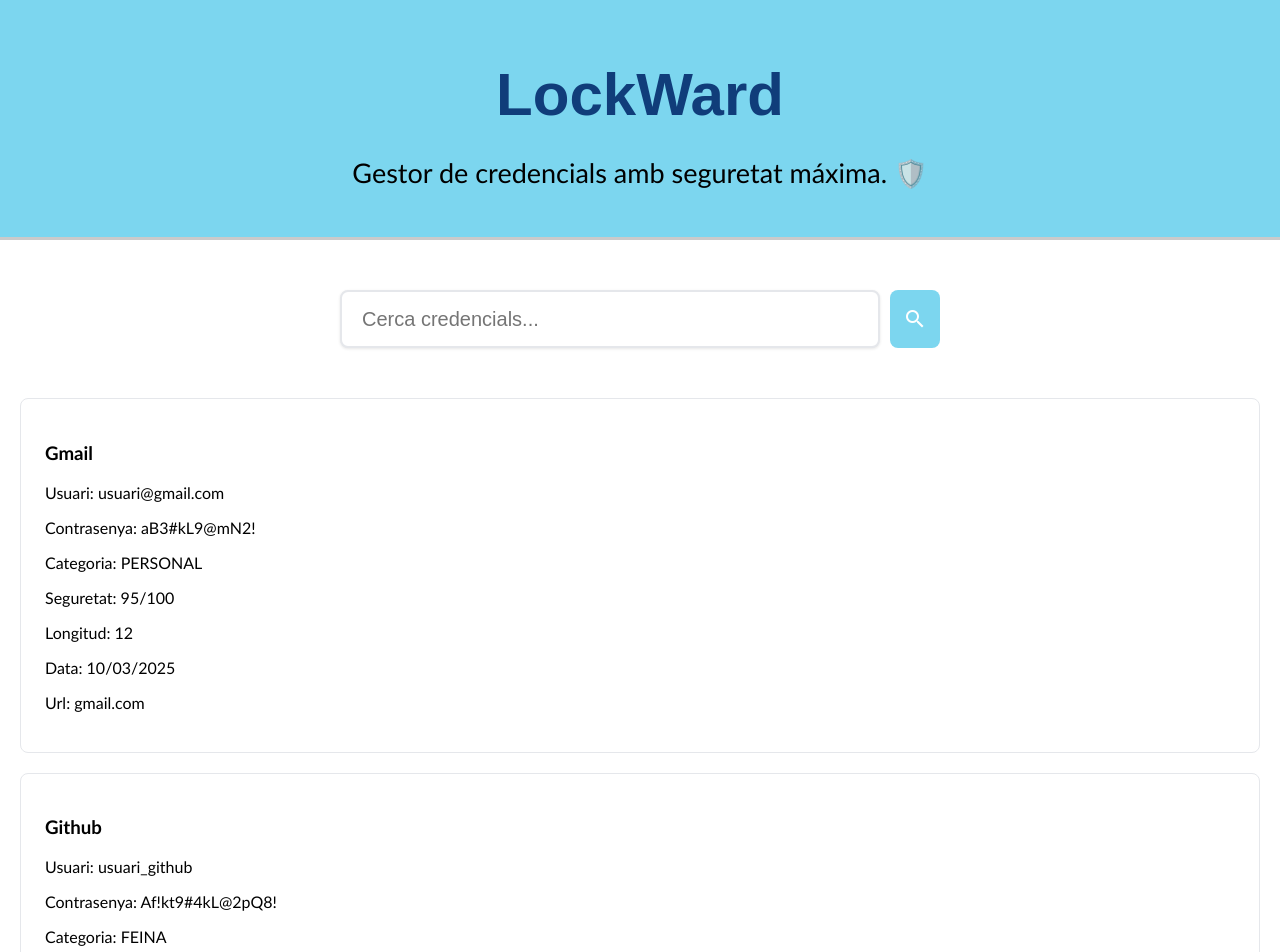
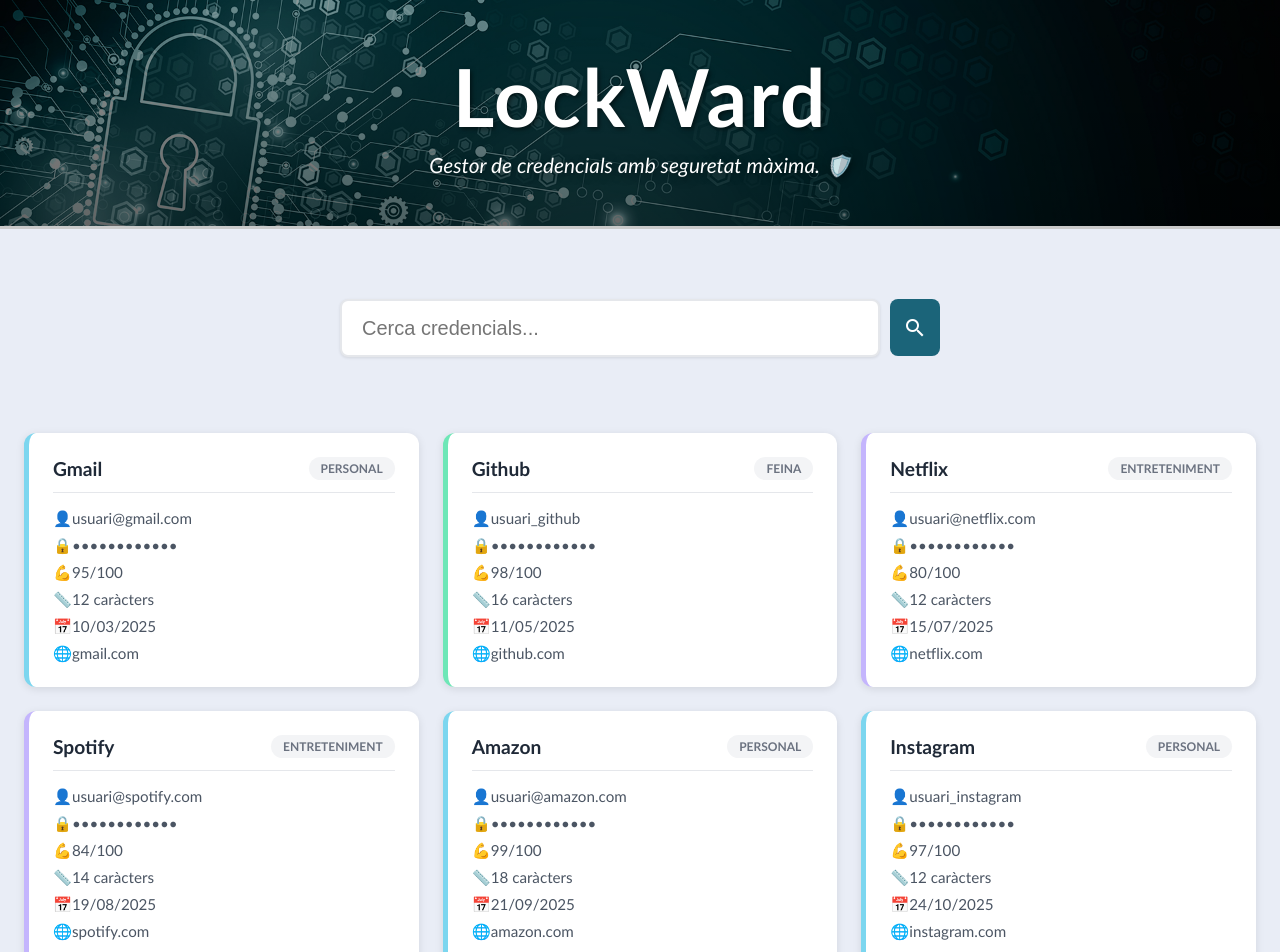
Before and after one commit to nicolassagnier/LockWard, an Angular app: page / in a window 1280 px wide. Shown: the top 952 px of the page. Built offline with nearby package versions, Linux system fonts and the light colour scheme.

Commit message:
EAC2: exercici 5 completat

```diff
--- a/src/app/app.component.html
+++ b/src/app/app.component.html
@@ -1,9 +1,11 @@
 
-<div class="background" style="background: #7cd6ef; color: rgb(0, 0, 0); padding: 20px; text-align: center;">
-  <h1>{{ title }}</h1>
-  <p>Gestor de credencials amb seguretat máxima. 🛡️</p>
-</div>
+<header class="header">
+  <h1 class="header__titol"> {{ title }}</h1>
+  <p class="header__subtitol">Gestor de credencials amb seguretat màxima. 🛡️</p>
+</header>
 
 <app-llista-elements></app-llista-elements>
 
-<footer></footer>
+<footer class="footer">
+  <p class="footer__text">© 2025 LockWard — Gestor de credencials segur</p>
+</footer>
--- a/src/app/app.component.scss
+++ b/src/app/app.component.scss
@@ -1,31 +1,41 @@
-.contenidor {
-  max-width: 1200px;
-  margin: 0 auto;
-  padding: 2rem;
+.header{
+  background-image: linear-gradient(rgba(0, 0, 0, 0.4), rgba(0, 0, 0, 0.6)), url('/banner.jpg');
+  background-size: cover;
+  background-position: center;
+  text-align: center;
+  padding: 3rem 1.5rem;
+  border-bottom: 3px solid #cacaca;
+
+  &__titol {
+    font-size: 5rem;
+    font-weight: 800;
+    color: #ffffff;
+    margin: 0 0 0.5rem 0;
+    letter-spacing: 2px;
+    text-shadow: 2px 2px 4px rgba(0, 0, 0, 0.5);
+  }
+  &__subtitol {
+    font-size: 1.3rem;
+    color: #ffffff;
+    margin: 0;
+    font-style: italic;
+    text-shadow: 2px 2px 10px rgba(0, 0, 0, 0.5);
+  }
 }
 
-h1 {
-  color: #103d7a;
-  margin-bottom: 0.5rem;
-  font-size: 60px;
-  font-family: Arial, Helvetica, sans-serif ;
+.footer {
+  text-align: center;
+  padding: 3rem 1.5rem;
+  background: #1b6479;
+  color: #c5c5c5;
+  margin-top: 2rem;
+
+  &__text {
+    font-size: 1.1rem;
+    margin: 0;
+  }
 }
-
-p{
-  font-size: 27px;
+app-llista-elements {
+  display: block;
+  min-height: calc(100vh - 200px);
 }
-
-.subtitol {
-  color: #6b7280;
-  margin-bottom: 2rem;
-
-}
-
-.llista-elements {
-  display: grid;
-  grid-template-columns: repeat(auto-fill, minmax(300px, 1fr));
-  gap: 1.5rem;
-}
-.background{
-  border-bottom: 3px solid #cacaca;
-}
--- a/src/app/components/barra-cerca/barra-cerca.component.html
+++ b/src/app/components/barra-cerca/barra-cerca.component.html
@@ -1,20 +1,31 @@
 <div class="barra-cerca">
   <form #cercaForm="ngForm" (ngSubmit)="onCerca()">
     <div class="input-boto">
+
+      <!-- Label invisible -->
+      <label for="cercaInput" class="visually-hiden">
+        Cerca credencials
+      </label>
+
+      <!-- Camp de cerca -->
       <input
+        id="cercaInput"
         type="text"
         name="textCerca"
         placeholder="Cerca credencials..."
         [(ngModel)]="textCerca"
         #campCerca="ngModel"
         minlength="3"
+        autocomplete="off"
         (ngModelChange)="onCerca()">
 
+      <!-- Botó de cerca -->
       <button type="submit" [disabled]="cercaForm.invalid && cercaForm.dirty">
         <span class="material-icons">search</span>
       </button>
     </div>
 
+    <!-- Missatge error -->
     <p class="error" *ngIf="textCerca.length > 0 && textCerca.length < 3">
       Mínim 3 caràcters per cercar
     </p>
--- a/src/app/components/barra-cerca/barra-cerca.component.scss
+++ b/src/app/components/barra-cerca/barra-cerca.component.scss
@@ -1,23 +1,27 @@
 .barra-cerca {
     display: flex;
     justify-content: center;
-    margin: 50px auto;
     padding: 0 1rem;
+    margin: 70px auto 30px auto;
 
+    // Formulari
     form {
         display: flex;
         flex-direction: column;
         width: 100%;
         max-width: 600px;
+        min-height: 80px;
+        position: relative;
     }
 
+    // Input i botó a la mateixa fila
     .input-boto {
         display: flex;
         gap: 10px;
         align-items: stretch;
     }
 
-    //estils del string input
+    // Estils del string input
     input {
         flex: 1;
         height: 30px;
@@ -29,14 +33,14 @@
         box-shadow: 0px 1px 3px rgba(0, 0, 0, 0.1);
         transition: box-shadow 0.2s ease-in-out, border-color 0.2s ease-in-out;
 
-        //ombra al passar el ratolí
+        // Ombra al passar el ratolí
         &:hover {
             box-shadow: 0px 6px 15px rgba(0, 0, 0, 0.25);
         }
 
-        //vora al escriure
+        // Vora al escriure
         &:focus {
-            border-color: #7cd6ef;
+            border-color: #618f9c;
             border-width: 3px;
             box-shadow: 0px 4px 10px rgba(1, 1, 1, 0.40);
         }
@@ -44,9 +48,9 @@
 
     //botó cercar amb lupa
     button {
-        height: 58px;
+        height: 57px;
         width: 50px;
-        background: #7cd6ef;
+        background: #1b6479;
         color: white;
         border: none;
         border-radius: 8px;
@@ -56,24 +60,30 @@
         align-items: center;
         justify-content: center;
 
-    // icona de lupa
+    // Icona de lupa
     .material-icons {
         font-size: 24px;
     }
 
-    //color més fosc al passar per sobre
-    &:hover {
-        background: #5bc4de;
+    //clic
+    &:active {
+        transform: scale(0.95);
+        background: #4ab8d8;
     }
 
-    //gris quan boto no es pot fer servir
+    // Color més fosc al passar per sobre
+    &:hover {
+        background: #51a6bb;
+    }
+
+    // Gris quan boto no es pot fer servir
     &:disabled {
-        background: #e5e7eb;
+        background: #cdcdcd;
         cursor: not-allowed;
     }
 }
 
-    //missatge d'error < 3 caracters
+    // Missatge d'error < 3 caracters, no mou les targetes
     .error {
         color: rgb(255, 33, 33);
 
@@ -81,5 +91,15 @@
         font-size: 1.2rem;
         padding: 0.5rem 0;
         font-style: italic;
+        top: 50px;
+        position: absolute;
+    }
+    // Label invisible
+    .visually-hiden{
+        position: absolute;
+        width: 1px;
+        height: 1px;
+        overflow: hidden;
+        clip: rect(0, 0, 0, 0);
     }
 }
--- a/src/app/components/llista-elements/llista-elements.component.html
+++ b/src/app/components/llista-elements/llista-elements.component.html
@@ -1,7 +1,8 @@
+<app-barra-cerca
+        (cercaCanviada)="onCerca($event)">
+</app-barra-cerca>
+
 <div class="llista">
-    <app-barra-cerca
-        (cercaCanviada)="onCerca($event)">
-    </app-barra-cerca>
 
     <app-targeta-element
         *ngFor="let element of elementsFiltrats; trackBy: trackById"
--- a/src/app/components/llista-elements/llista-elements.component.scss
+++ b/src/app/components/llista-elements/llista-elements.component.scss
@@ -1,4 +1,27 @@
+.llista{
+    //responsive
+    display: grid;
+    gap: 1.5rem;
+    padding: 1.5rem;
+
+    //Mòbil
+    grid-template-columns: 1fr;
+
+    //Tablet
+    @media (min-width: 768px) {
+        grid-template-columns: repeat(2, 1fr);
+    }
+
+    //PC
+    @media (min-width: 1024px) {
+        grid-template-columns: repeat(3, 1fr);
+        max-width: 1900px;
+        margin: 0 auto;
+    }
+}
+
 .no-resultats{
+    grid-column: 1 / -1;
     text-align: center;
     color: #6b7280;
     font-size: 1.2rem;
--- a/src/app/components/targeta-element/targeta-element.component.html
+++ b/src/app/components/targeta-element/targeta-element.component.html
@@ -1,10 +1,18 @@
-<div class="targeta" *ngIf="element">
-    <h3>{{ element.nom }}</h3>
-    <p>Usuari: {{ element.usuari }}</p>
-    <p>Contrasenya: {{ element.contrasenya }}</p>
-    <p>Categoria: {{ element.categoria | uppercase }}</p>
-    <p>Seguretat: {{ element.seguretat | number }}/100</p>
-    <p>Longitud: {{ element.longitud }}</p>
-    <p>Data: {{ element.dataCreacio | date:'dd/MM/yyyy' }}</p>
-    <p *ngIf="element.url">Url: {{ element.url }}</p>
+<div class="targeta" *ngIf="element" [ngClass]="element.categoria.toLowerCase()" role="article" [attr.aria-label]="'Credencial de ' + element.nom">
+
+    <!-- Capçalera amb nom i categoria -->
+    <div class="targeta__capçalera">
+        <h3 class="targeta__nom">{{ element.nom }}</h3>
+        <span class="targeta__categoria" role="note">{{ element.categoria | uppercase }}</span>
+    </div>
+
+    <!-- Cos, els emojis no es llegeixen en veu alta, les altres si-->
+    <div class="targeta__cos">
+        <p><span aria-hidden="true">👤</span> <span aria-label="Usuari">{{ element.usuari }}</span></p>
+        <p><span aria-hidden="true">🔒</span> <span aria-label="Contrasenya oculta">••••••••••••</span></p>
+        <p><span aria-hidden="true">💪</span> <span aria-label="Seguretat">{{ element.seguretat | number }}/100</span></p>
+        <p><span aria-hidden="true">📏</span> <span aria-label="Longitud">{{ element.longitud }} caràcters</span></p>
+        <p><span aria-hidden="true">📅</span> <span aria-label="Data de creació">{{ element.dataCreacio | date:'dd/MM/yyyy' }}</span></p>
+    <p *ngIf="element.url"><span aria-hidden="true">🌐</span> <span aria-label="URL">{{ element.url }}</span></p>
+    </div>
 </div>
--- a/src/app/components/targeta-element/targeta-element.component.scss
+++ b/src/app/components/targeta-element/targeta-element.component.scss
@@ -1,21 +1,66 @@
 
 .targeta {
-    border: 1px solid #e5e7eb;
-    border-radius: 8px;
+    background: white;
+    border-radius: 12px;
     padding: 1.5rem;
-    background: #ffffff;
-    box-shadow: 1 1px 3px rgba(0, 0, 0, 0.1);
-    transition: box-shadow 0.2s;
-    margin: 20px;
+    box-shadow: 0 2px 8px rgba(0, 0, 0, 0.1);
+    transition: box-shadow 0.2s ease, transform 0.2s ease;
+    border-left: 5px solid #e5e7eb;
 
-    &:hover {
-    box-shadow: 0px 4px 10px rgba(1, 1, 1, 0.40);
+    //efecte
+    &:hover{
+        box-shadow: 0 8px 20px rgba(0, 0, 0, 0.15);
+        transform: translateY(-3px);
     }
 
-    &__nom {
-    margin: 0 0 0.75rem;
-    font-size: 1.25rem;
-    font-weight: 600;
-    color: #1f2937;
+    //colors per a cada targeta segons categoria
+    &.personal{
+        border-left-color: #7cd6ef;
+    }
+    &.feina {
+    border-left-color: #6ee7b7; // verd
+    }
+
+    &.entreteniment {
+    border-left-color: #c4b5fd; // lila
+    }
+
+    &.bancs {
+    border-left-color: #fcd34d; // groc
+    }
+
+    //capçalera estils
+    &__capçalera{
+        display: flex;
+        justify-content: space-between;
+        align-items: center;
+        margin-bottom: 1rem;
+        padding-bottom: 0.75rem;
+        border-bottom: 1px solid #e5e7eb;
+    }
+    &__nom{
+        font-size: 1.2rem;
+        font-weight: 700;
+        color: #1f2937;
+        margin: 0;
+    }
+    &__categoria{
+        font-size: 0.75rem;
+        font-weight: 600;
+        padding: 0.25rem 0.75rem;
+        border-radius: 999px;
+        background: #f3f4f6;
+        color: #6b7280;
+    }
+    &__cos{
+        display: flex;
+        flex-direction: column;
+        gap: 0.5rem;
+
+        p {
+            margin: 0;
+            font-size: 0.95rem;
+            color: #4b5563;
+        }
     }
 }
--- a/src/app/components/targeta-element/targeta-element.component.ts
+++ b/src/app/components/targeta-element/targeta-element.component.ts
@@ -1,11 +1,11 @@
 import { Component, Input } from '@angular/core';
 import { Element } from '../../models/element.model';
-import { NgIf, DatePipe, DecimalPipe, UpperCasePipe } from '@angular/common'
+import { NgIf, DatePipe, DecimalPipe, UpperCasePipe, NgClass } from '@angular/common'
 
 @Component({
   selector: 'app-targeta-element',
   standalone: true,
-  imports: [NgIf, DatePipe, DecimalPipe, UpperCasePipe],
+  imports: [NgIf, DatePipe, DecimalPipe, UpperCasePipe, NgClass],
   templateUrl: './targeta-element.component.html',
   styleUrl: './targeta-element.component.scss'
 })
--- a/src/styles.scss
+++ b/src/styles.scss
@@ -1,16 +1,17 @@
 /* You can add global styles to this file, and also import other style files */
 
 head{
-    background: rgb(203, 200, 219);
+    background: rgb(177, 176, 183);
     text-align: center;
     padding-top: 20px;
     margin: 0px;
 }
 body{
     margin:0px;
+    background-color: rgb(233, 237, 246);
     font-family: 'Gill Sans', 'Gill Sans MT', Calibri, 'Trebuchet MS', sans-serif;
 }
 
 html {
-  overflow-y: scroll;
+    overflow-y: scroll;
 }
```
Also changed, not shown: public/banner.jpg (added).
